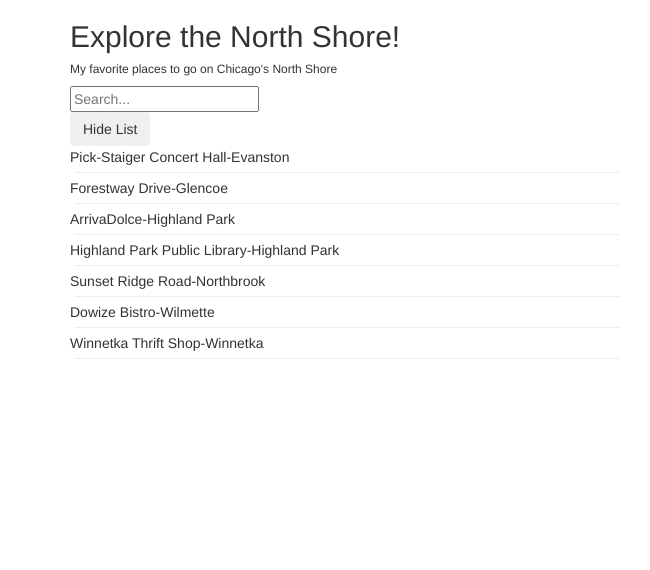
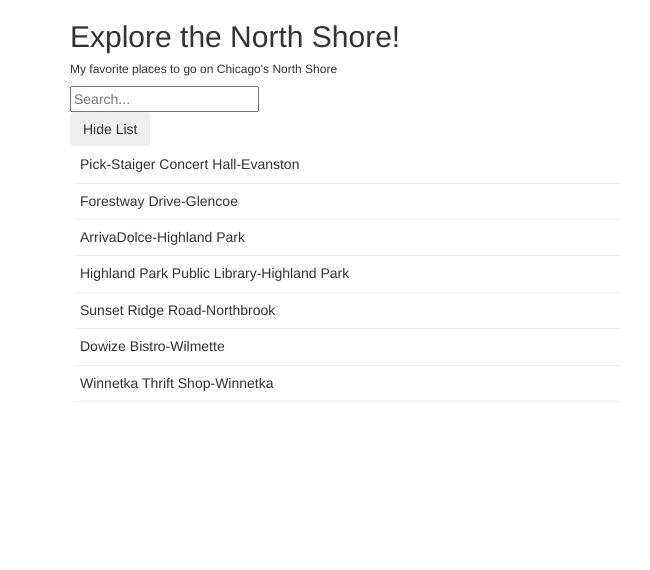
Before and after one commit to rijarobinson/explore-north-shore, a plain HTML site: page index.html in a window 1280 px wide. Shown: the full height of the page, 0-650 px from the left. Drawn offline with nearby package versions, Linux system fonts and the light colour scheme; some packages are replaced by stand-ins of ours; no server answers; grey boxes are pictures that could not be loaded.

Commit message:
style: Tweak appearance

```diff
--- a/index.html
+++ b/index.html
@@ -63,9 +63,9 @@
     <div class="col-md-6">
         <div class="list-hidden" data-bind="css: { hide: hidden() ===  false }">Click the Show List button to see the list.</div>
         <div id="location-list" data-bind="foreach: filteredItems, css: { hide: hidden() === true }">
-            <p class="location-address" data-bind="click: $parent.selectLocation, text: fullAddress">
+            <h5 class="location-address" data-bind="click: $parent.selectLocation, text: fullAddress">
+            </h5>
             <hr>
-            </p>
         </div>
 
 
```
